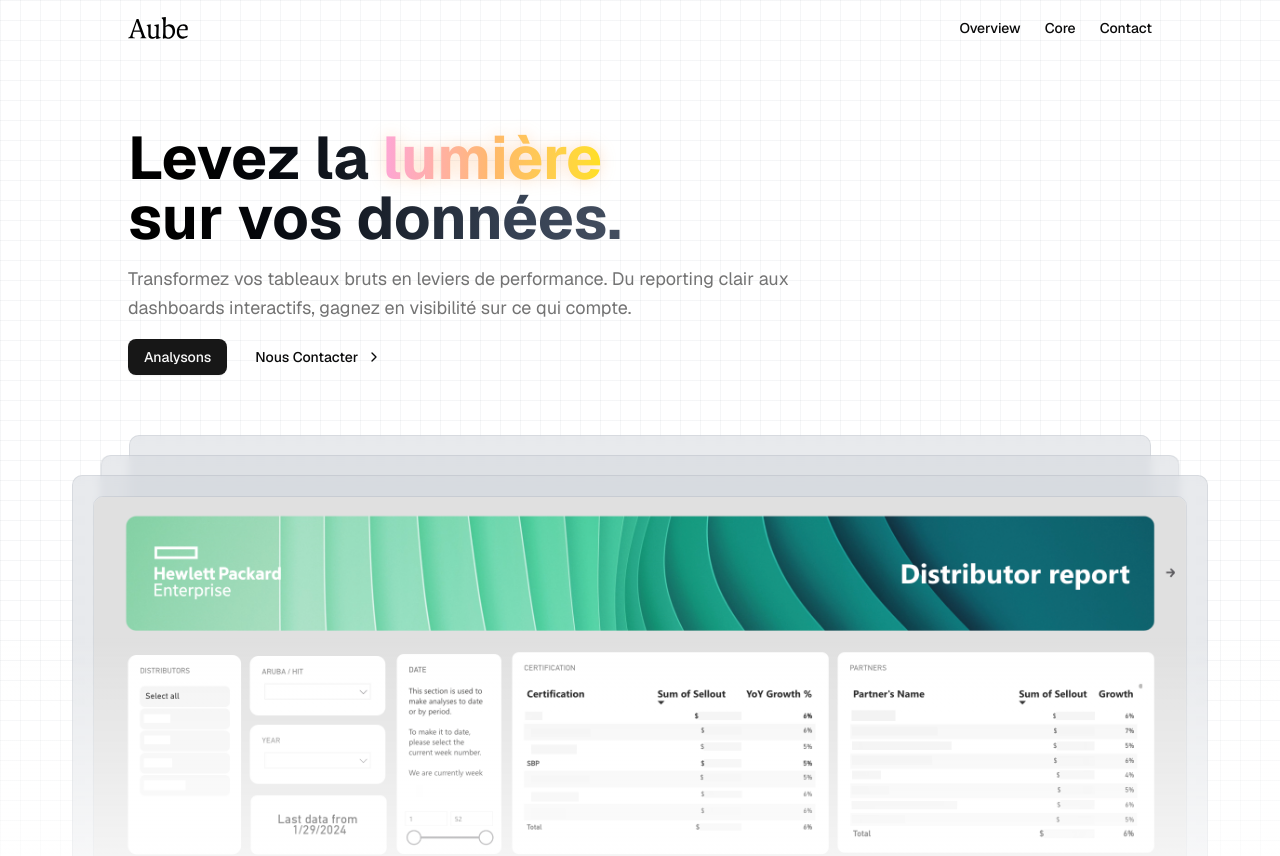
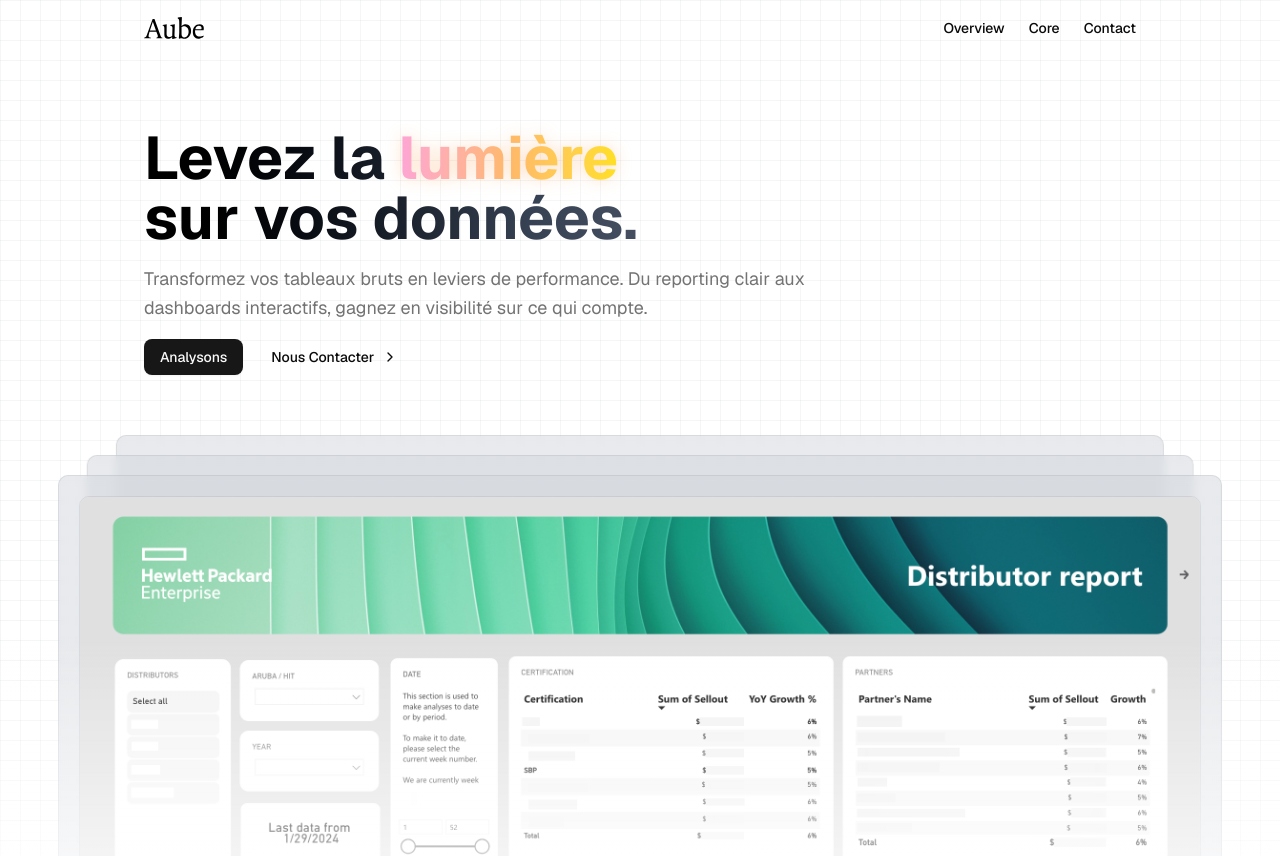
Before and after one commit to clement-horesh/my-aube, a Next.js app: page / in a window 1280 px wide. Shown: the top 856 px of the page. Built offline with nearby package versions, Linux system fonts and the light colour scheme.

Commit message:
fully responsive hero

```diff
--- a/src/components/hero.tsx
+++ b/src/components/hero.tsx
@@ -26,9 +26,9 @@ export function Hero() {
 
       {/* Hero Content - With appropriate top padding for menu */}
       <div className="relative z-20 pt-32 ">
-        <div className="flex flex-col items-center px-4 relative">
+        <div className="flex flex-col items-center  relative">
           {/* Text Content - Limited to 5xl width and centered */}
-          <div className="w-full max-w-5xl mx-auto">
+          <div className="w-full sm:max-w-2xl md:max-w-3xl lg:max-w-4xl xl:max-w-5xl px-4 mx-auto">
             <HeroText />
           </div>
 
--- a/src/components/menu.tsx
+++ b/src/components/menu.tsx
@@ -23,7 +23,7 @@ export function Menu() {
         : 'bg-transparent'
     }`}>
       {/* Content container with max-width */}
-      <div className="w-full max-w-5xl mx-auto flex items-center justify-between py-3">
+      <div className="w-full sm:max-w-2xl md:max-w-3xl lg:max-w-4xl xl:max-w-5xl mx-auto flex items-center justify-between py-3 px-4">
         {/* Logo */}
         <div className="flex items-center">
           <div className="relative w-15 h-8">
```
